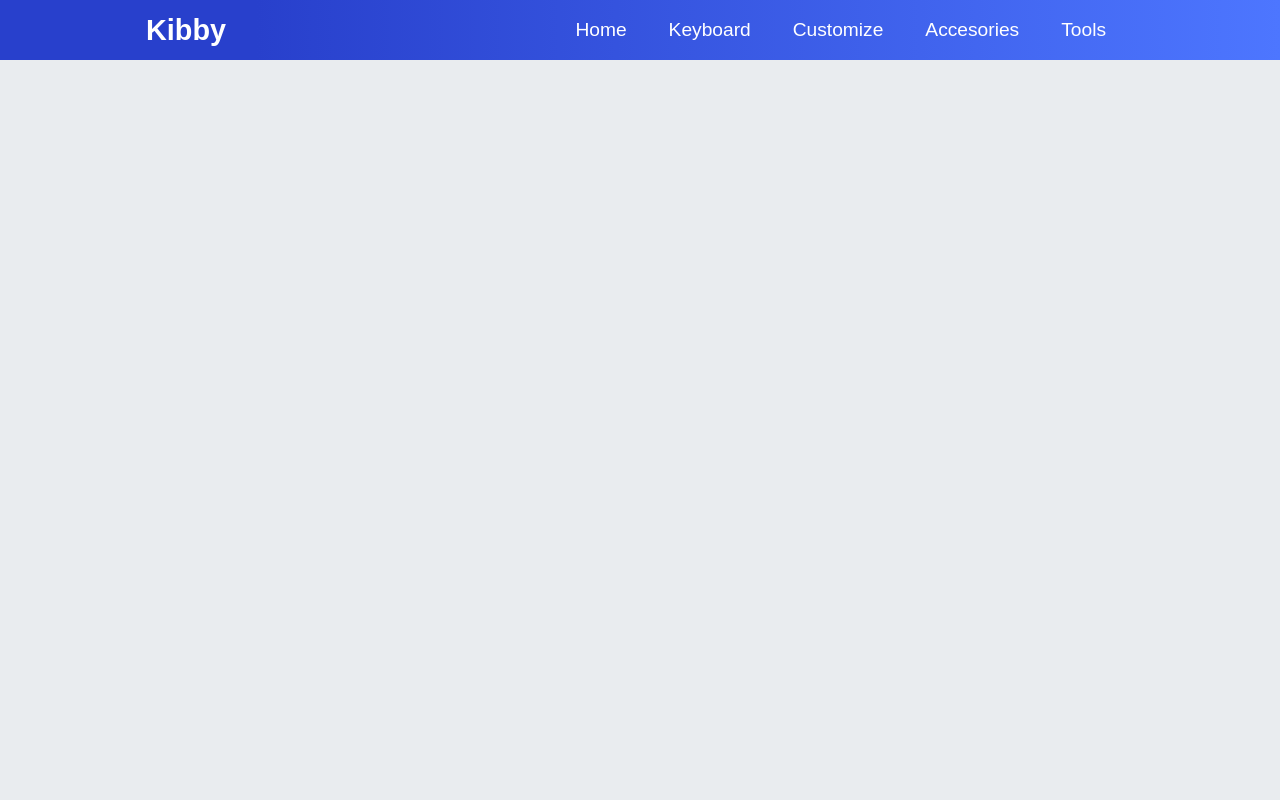
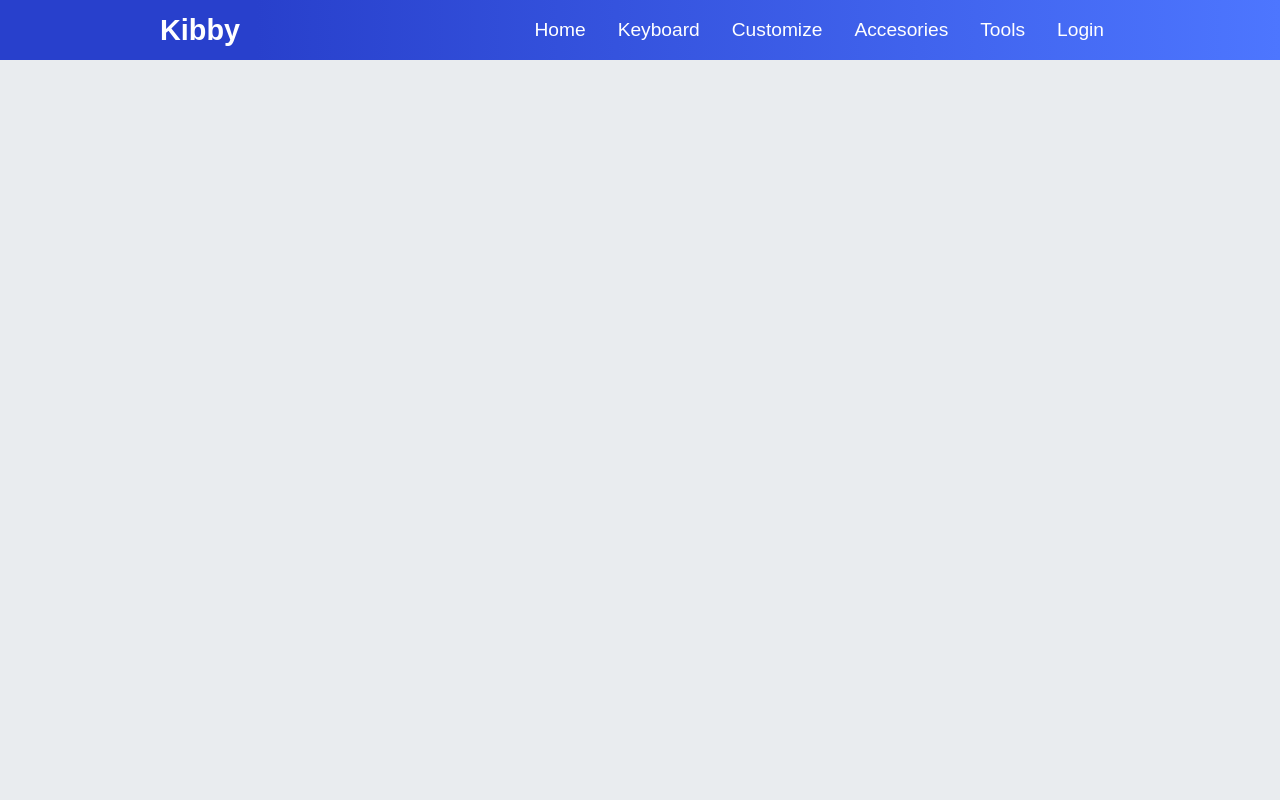
Before and after one commit to if-else-ai/se-frontend, a React (Create React App) app: page / in a window 1280 px wide. Shown: the top 800 px of the page. Built offline with nearby package versions, Linux system fonts and the light colour scheme.

Commit message:
Add login / Change Style

```diff
--- a/src/App.js
+++ b/src/App.js
@@ -1,7 +1,6 @@
 import React from "react";
 import "./App.css";
 import Navbar from "./components/Navbar/Navbar";
-
 import Home from "./pages/Home";
 import Footer from "./components/Footer/Footer";
 
@@ -28,6 +27,9 @@ function App() {
 					<Route path="/Tools">
 						<Home />
 					</Route>
+					<Route path="/Login">
+						<Home />
+					</Route>
 				</div>
 				<Footer />
 			</div>
--- a/src/components/Navbar/MenuItems.js
+++ b/src/components/Navbar/MenuItems.js
@@ -24,4 +24,9 @@ export const MenuItems = [
     url: "/Tools",
     cName: "nav-links",
   },
+  {
+    title: "Login",
+    url: "/Login",
+    cName: "nav-links",
+  },
 ];
--- a/src/components/Navbar/Navbar.css
+++ b/src/components/Navbar/Navbar.css
@@ -1,11 +1,14 @@
-.NavbarItems {
+.nav-bar__items {
   background: linear-gradient(
     90deg,
     rgb(40, 64, 204) 20%,
     rgb(77, 118, 255) 100%
   );
+  width: auto;
   height: 60px;
   display: flex;
+  flex-direction: row;
+  flex-wrap: nowrap;
   justify-content: center;
   align-items: center;
   font-size: 1.2rem;
@@ -15,7 +18,7 @@
 .navbar-logo {
   color: #fff;
   justify-self: start;
-  margin-left: 20px;
+  margin-left: 10rem;
   text-decoration: none;
   cursor: pointer;
 }
@@ -26,14 +29,14 @@
 }
 
 .nav-menu {
-  display: grid;
-  grid-template-columns: repeat(5, auto);
-  grid-gap: 10px;
+  display: flex;
+  flex-direction: row;
+  flex-wrap: nowrap;
   list-style: none;
   text-align: center;
-  width: 70vw;
+  width: 100%;
   justify-content: end;
-  margin-right: 2rem;
+  margin-right: 10rem;
 }
 
 .nav-links {
--- a/src/components/Navbar/Navbar.js
+++ b/src/components/Navbar/Navbar.js
@@ -11,7 +11,7 @@ const Navbar = () => {
 	};
 
 	return (
-		<nav className="NavbarItems">
+		<nav className="nav-bar__items">
 			<a href="/" className="navbar-logo">
 				<h1>
 					<i className="fas fa-dna"></i> Kibby
```
Also changed, not shown: src/pages/Login.js (added, +11 -0 lines).
